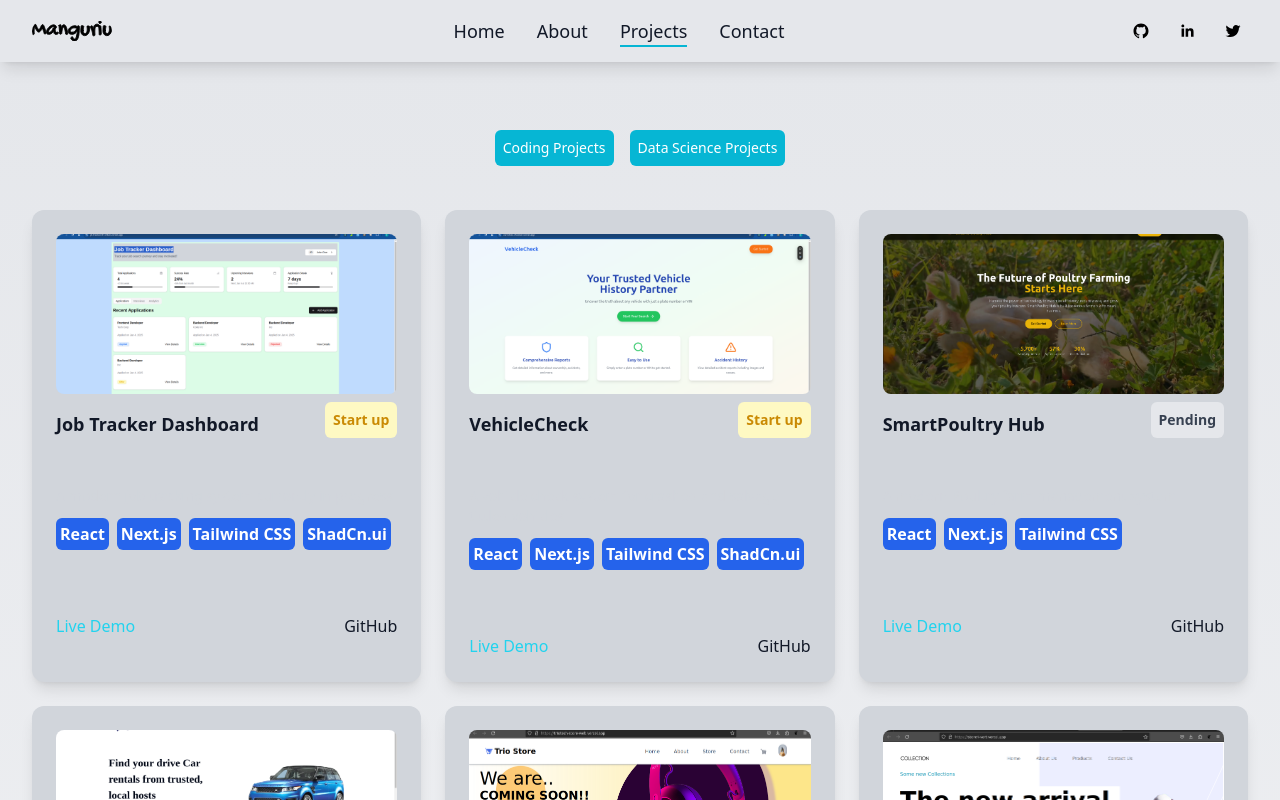
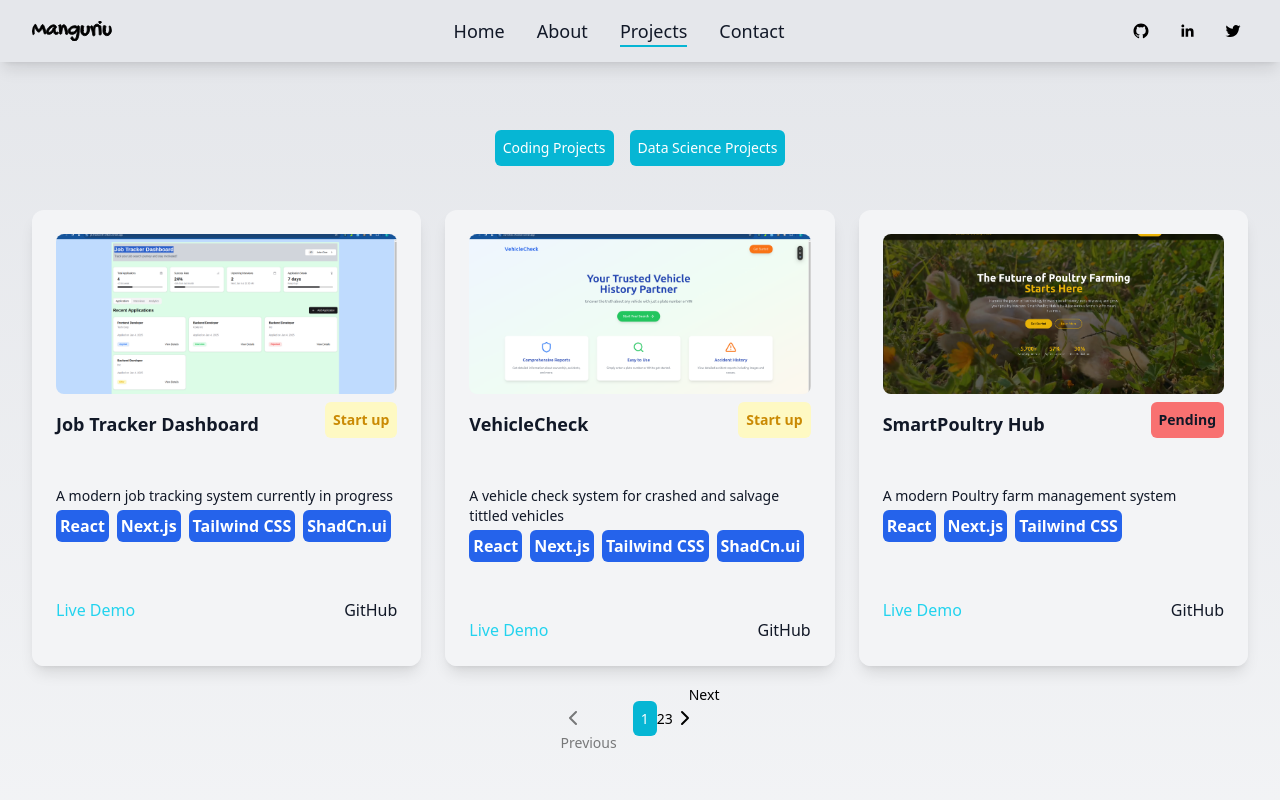
Before and after one commit to Manguriu/redo, a Next.js app: page /projec in a window 1280 px wide. Shown: the top 800 px of the page. Built offline with nearby package versions, Linux system fonts and the light colour scheme.

Commit message:
minor changes2

```diff
--- a/package.json
+++ b/package.json
@@ -9,7 +9,7 @@
     "lint": "next lint"
   },
   "dependencies": {
-    "@radix-ui/react-slot": "^1.1.1",
+    "@radix-ui/react-slot": "^1.1.2",
     "@radix-ui/react-tabs": "^1.1.3",
     "@types/node": "20.4.4",
     "@types/react": "18.2.16",
--- a/src/Components/Hero.tsx
+++ b/src/Components/Hero.tsx
@@ -32,12 +32,13 @@ export default function Hero() {
   const [bigImage, setBigImage] = useState("/skills/code.png");
 
   return (
-    <section className="w-full min-h-screen flex flex-col lg:flex-row items-center justify-center gap-10 px-4 py-16 bg-gradient-to-br from-gray-200 to-gray-100">
+    <section className="w-full min-h-screen flex flex-col items-center justify-center text-center px-4 py-4 bg-gradient-to-br from-gray-100 to-gray-300">
+
       <motion.div
         initial={{ opacity: 0, y: 50 }}
         animate={{ opacity: 1, y: 0 }}
         transition={{ duration: 0.5 }}
-        className="lg:w-1/2 space-y-6 text-center lg:text-left"
+        className="w-full max-w-3xl space-y-6"
       >
         <h1 className="text-4xl lg:text-6xl font-bold text-gray-900">
           Hello, I'm <span className="text-cyan-400">Brian Manguriu</span>
@@ -56,7 +57,7 @@ export default function Hero() {
         initial={{ opacity: 0, scale: 0.8 }}
         animate={{ opacity: 1, scale: 1 }}
         transition={{ duration: 0.5 }}
-        className="lg:w-1/2 space-y-8"
+        className="w-full max-w-xl mt-8 space-y-6"
       >
         <div className="relative w-64 h-64 mx-auto">
           <Image
@@ -64,11 +65,12 @@ export default function Hero() {
             alt="Skill showcase"
             layout="fill"
             objectFit="contain"
-            className="rounded-lg shadow-xl"
+            className="p-4"
           />
         </div>
-        <div className="flex justify-center gap-3 flex-wrap">
-          {skills.map((skill, index) => (
+
+        <div className="flex justify-center gap-4 flex-wrap">
+          {skills.map((skill) => (
             <motion.div
               key={skill.name}
               whileHover={{ scale: 1.1 }}
--- a/src/app/projec/page.tsx
+++ b/src/app/projec/page.tsx
@@ -1,7 +1,7 @@
 /* eslint-disable @next/next/no-img-element */
 "use client";
 
-import React from "react";
+import React, { useState } from "react";
 import { Tabs, TabsContent, TabsList, TabsTrigger } from "@/components/ui/tabs";
 import {
   Card,
@@ -11,6 +11,16 @@ import {
   CardHeader,
   CardTitle,
 } from "@/components/ui/card";
+import {
+  Pagination,
+  PaginationContent,
+  PaginationEllipsis,
+  PaginationItem,
+  PaginationLink,
+  PaginationNext,
+  PaginationPrevious,
+} from "@/components/ui/pagination";
+
 import { Badge } from "@/components/ui/badge";
 import { motion } from "framer-motion";
 
@@ -155,16 +165,31 @@ export default function Projects() {
 }
 
 const ProjectGrid = ({ data, category }) => {
+  const itemsPerPage = 3;
+  const [currentPage, setCurrentPage] = useState(1);
+  const totalPages = Math.ceil(data.length / itemsPerPage);
+
+  const startIndex = (currentPage - 1) * itemsPerPage;
+  const selectedProjects = data.slice(startIndex, startIndex + itemsPerPage);
+
+  const handlePageChange = (page) => {
+    setCurrentPage(page);
+  };
+
   return (
     <motion.div
       key={category}
       initial={{ opacity: 0, y: 20 }}
       animate={{ opacity: 1, y: 0 }}
       transition={{ duration: 0.3 }}
+      className="max-w-7xl mx-auto"
     >
       <div className="mt-10 grid gap-6 sm:grid-cols-1 md:grid-cols-2 lg:grid-cols-3">
-        {data.map((project) => (
-          <Card key={project.id} className="bg-gray-300 text-gray-900 shadow-lg">
+        {selectedProjects.map((project) => (
+          <Card
+            key={project.id}
+            className="bg-gradient-to-br from-gray-100 to-gray-100 text-gray-900 shadow-lg"
+          >
             <CardHeader>
               <img
                 src={project.img}
@@ -178,7 +203,7 @@ const ProjectGrid = ({ data, category }) => {
                 <div
                   className={`p-2 rounded-md font-semibold text-sm w-auto ${
                     project.status === "Pending"
-                    ? "bg-gray-200 text-gray-700"
+                      ? "bg-red-400 text-gray-900"
                       : project.status === "Complete"
                       ? "bg-green-100 text-green-600"
                       : project.status === "Start up"
@@ -191,8 +216,8 @@ const ProjectGrid = ({ data, category }) => {
               </div>
             </CardHeader>
             <CardContent>
-              <p className="text-gray-300 text-sm">{project.summary}</p>
-              <div className="flex flex-wrap mt-3 gap-2">
+              <p className="text-gray-900 text-sm">{project.summary}</p>
+              <div className="flex flex-wrap mt-1 gap-2">
                 {project.tech.map((tech, index) => (
                   <Badge key={index} className="bg-blue-600 text-white p-1">
                     {tech}
@@ -200,7 +225,7 @@ const ProjectGrid = ({ data, category }) => {
                 ))}
               </div>
             </CardContent>
-            <CardFooter className="flex justify-between mt-4">
+            <CardFooter className="flex justify-between mt-2">
               <a
                 href={project.link}
                 target="_blank"
@@ -221,6 +246,57 @@ const ProjectGrid = ({ data, category }) => {
           </Card>
         ))}
       </div>
+
+      <div className="mt-4">
+        <Pagination>
+          <PaginationContent>
+            <PaginationItem>
+              <PaginationPrevious
+                href="#"
+                onClick={() => handlePageChange(Math.max(currentPage - 1, 1))}
+                className={
+                  currentPage === 1 ? "cursor-not-allowed opacity-50" : ""
+                }
+              />
+            </PaginationItem>
+
+            {Array.from({ length: totalPages }, (_, i) => i + 1).map((page) => (
+              <PaginationItem key={page}>
+                <PaginationLink
+                  href="#"
+                  isActive={page === currentPage}
+                  onClick={() => handlePageChange(page)}
+                  className={
+                    page === currentPage ? "bg-cyan-500 text-white p-2" : ""
+                  }
+                >
+                  {page}
+                </PaginationLink>
+              </PaginationItem>
+            ))}
+
+            {totalPages > 5 && currentPage < totalPages - 2 && (
+              <PaginationItem>
+                <PaginationEllipsis />
+              </PaginationItem>
+            )}
+
+            <PaginationItem>
+              <PaginationNext
+                href="#"
+                onClick={() =>
+                  handlePageChange(Math.min(currentPage + 1, totalPages))
+                }
+                className={
+                  currentPage === totalPages
+                    ? "cursor-not-allowed opacity-50"
+                    : ""
+                }
+              />
+            </PaginationItem>
+          </PaginationContent>
+        </Pagination>
+      </div>
     </motion.div>
   );
 };
--- /dev/null
+++ b/src/components/ui/pagination.tsx
@@ -0,0 +1,117 @@
+import * as React from "react"
+import { ChevronLeft, ChevronRight, MoreHorizontal } from "lucide-react"
+
+import { cn } from "@/lib/utils"
+import { ButtonProps, buttonVariants } from "@/components/ui/button"
+
+const Pagination = ({ className, ...props }: React.ComponentProps<"nav">) => (
+  <nav
+    role="navigation"
+    aria-label="pagination"
+    className={cn("mx-auto flex w-full justify-center", className)}
+    {...props}
+  />
+)
+Pagination.displayName = "Pagination"
+
+const PaginationContent = React.forwardRef<
+  HTMLUListElement,
+  React.ComponentProps<"ul">
+>(({ className, ...props }, ref) => (
+  <ul
+    ref={ref}
+    className={cn("flex flex-row items-center gap-1", className)}
+    {...props}
+  />
+))
+PaginationContent.displayName = "PaginationContent"
+
+const PaginationItem = React.forwardRef<
+  HTMLLIElement,
+  React.ComponentProps<"li">
+>(({ className, ...props }, ref) => (
+  <li ref={ref} className={cn("", className)} {...props} />
+))
+PaginationItem.displayName = "PaginationItem"
+
+type PaginationLinkProps = {
+  isActive?: boolean
+} & Pick<ButtonProps, "size"> &
+  React.ComponentProps<"a">
+
+const PaginationLink = ({
+  className,
+  isActive,
+  size = "icon",
+  ...props
+}: PaginationLinkProps) => (
+  <a
+    aria-current={isActive ? "page" : undefined}
+    className={cn(
+      buttonVariants({
+        variant: isActive ? "outline" : "ghost",
+        size,
+      }),
+      className
+    )}
+    {...props}
+  />
+)
+PaginationLink.displayName = "PaginationLink"
+
+const PaginationPrevious = ({
+  className,
+  ...props
+}: React.ComponentProps<typeof PaginationLink>) => (
+  <PaginationLink
+    aria-label="Go to previous page"
+    size="default"
+    className={cn("gap-1 pl-2.5", className)}
+    {...props}
+  >
+    <ChevronLeft className="h-4 w-4" />
+    <span>Previous</span>
+  </PaginationLink>
+)
+PaginationPrevious.displayName = "PaginationPrevious"
+
+const PaginationNext = ({
+  className,
+  ...props
+}: React.ComponentProps<typeof PaginationLink>) => (
+  <PaginationLink
+    aria-label="Go to next page"
+    size="default"
+    className={cn("gap-1 pr-2.5", className)}
+    {...props}
+  >
+    <span>Next</span>
+    <ChevronRight className="h-4 w-4" />
+  </PaginationLink>
+)
+PaginationNext.displayName = "PaginationNext"
+
+const PaginationEllipsis = ({
+  className,
+  ...props
+}: React.ComponentProps<"span">) => (
+  <span
+    aria-hidden
+    className={cn("flex h-9 w-9 items-center justify-center", className)}
+    {...props}
+  >
+    <MoreHorizontal className="h-4 w-4" />
+    <span className="sr-only">More pages</span>
+  </span>
+)
+PaginationEllipsis.displayName = "PaginationEllipsis"
+
+export {
+  Pagination,
+  PaginationContent,
+  PaginationLink,
+  PaginationItem,
+  PaginationPrevious,
+  PaginationNext,
+  PaginationEllipsis,
+}
```
Also changed, not shown: 1 other file (tests, documents, lock files or other folders). Lines whose indentation alone changed are shown as unchanged.
